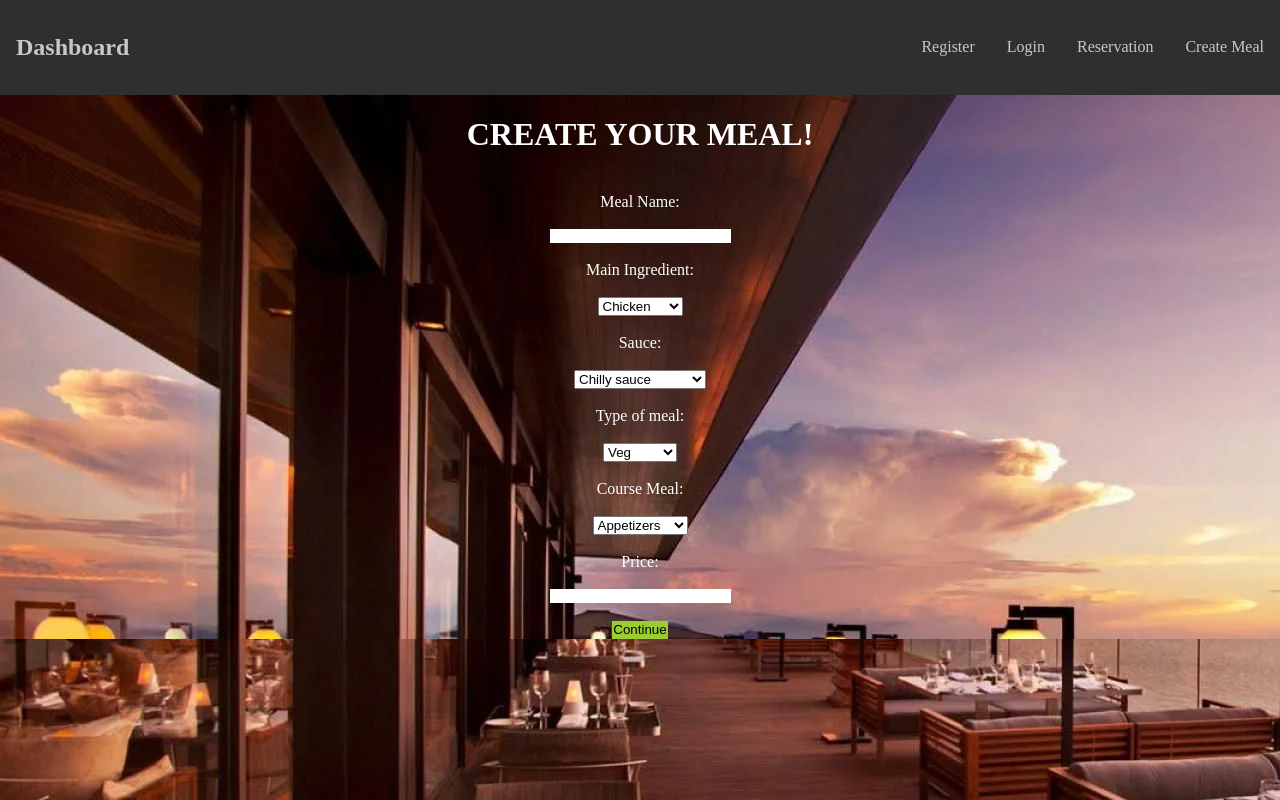
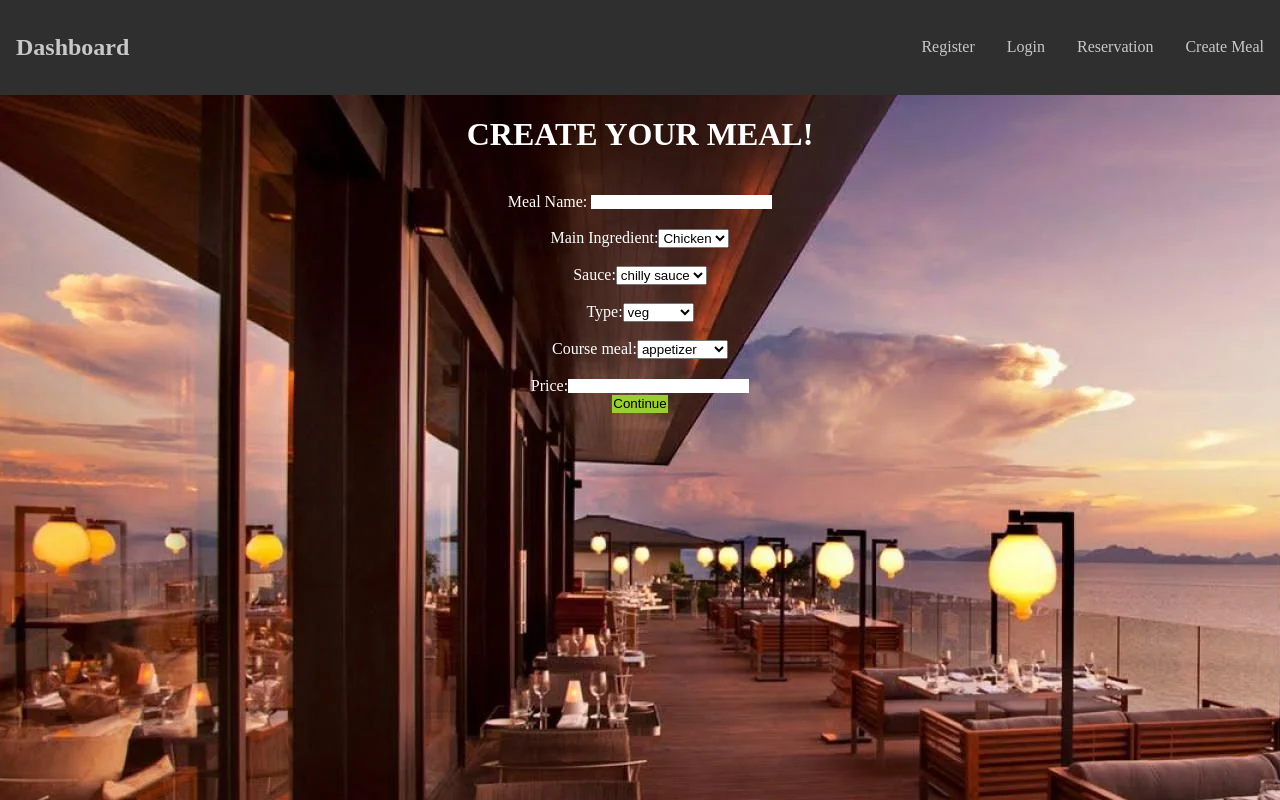
Before and after one commit to CoachEd03/VVCE-backend, a React (Create React App) app in the folder frontend/: page /createMeal in a window 1280 px wide. Built offline with nearby package versions, Linux system fonts and the light colour scheme.

Commit message:
edited frontend

```diff
--- a/frontend/src/components/meal.js
+++ b/frontend/src/components/meal.js
@@ -1,14 +1,25 @@
 import {useState} from 'react'
 //import "./meal_style.scss";
-function CreateMeal() {
+export default function CreateMeal() {
+    const ingredientList =[
+      "Chicken",
+      "Mutton",
+      "Paneer",
+      "fish",
+      "egg"
+];
+    const sauces=["chilly sauce","hot sauce"];
+    const mealType=["veg","non-veg"];
+    const course=["appetizer","starters","Maincourse","desserts"];
     const[meal,setMeal]= useState ({
         mealName: "",
         ingr1:"",
         ingr2:"",
         type:"",
         price:"",
-        courseMeal:""
-    })
+        courseMeal:"",
+
+    });
     function Continue(e) {
         e.preventDefault()
         console.log(meal)
@@ -27,74 +38,97 @@
             console.log(res);
           })
           .catch((err) => console.log(err));
+          setMeal({
+            mealName:"",
+            ingr1:"Chicken",
+            ingr2:"chilly sauce",
+            type:"veg",
+            price:"",
+            courseMeal:"appetizer",
+
+          });
       }
     return (
-        <body>
+
         <div>
-        <form onClick={(e) => Continue(e)}>
+        <form onSubmit={(e) => Continue(e)}>
 
            <h1><b>CREATE YOUR MEAL!</b></h1><br/>
-            <label>
-            {" "}
-            Meal Name: {" "}</label><br/>
+            <div>
+           <label> Meal Name: </label>
             <input type="text" name={meal.mealName}
-             onChange={(e) => setMeal({ ...meal,mealName: e.target.value })}
+             onChange={(e) => setMeal({ ...meal,mealName: e.target.value }) }
               required/>
-            <br/>
+        </div>
+        <br/>
+        <div>
+            <label> Main Ingredient:</label>
+        <select value={meal.ingr1}
+        onChange={(e) => setMeal({ ...meal,ingr1: e.target.value }) }
+            >
+                {ingredientList.map((option,index)=>(
+                    <option value={option} key={index}>
+                        {option}
+                    </option>
+                ))}
+            </select>
+        </div>
+        <br/>
 
-            <label>
-                {" "}
-                Main Ingredient: {" "}</label><br/>
-            <select name={meal.ingr1} value={meal.ingr1}>
-                <option>Chicken</option>
-                <option>Mutton</option>
-                <option>Paneer</option>
-                <option>Fish</option>
-                <option>Egg</option>
-                <option>Mushroom</option>
-            onChange={(e) => setMeal({ ...meal,ingr1: e.target.value })}
-            </select><br/>
+        <div>
+            <label>Sauce:</label>
+        <select value={meal.ingr2}
+        onChange={(e) => setMeal({ ...meal,ingr2: e.target.value }) }
+            >
+                {sauces.map((option,index)=>(
+                    <option value={option} key={index}>
+                        {option}
+                    </option>
+                ))}
+            </select>
+        </div>
+        <br/>
 
-            <label>
-                {" "}
-                Sauce:{" "}</label><br/>
-            <select name={meal.ingr2}>
-                <option>Chilly sauce</option>
-                <option>Schezwan sauce</option>
-                <option>Sweet chilly sauce</option>
-                onChange={(e) => setMeal({ ...meal,ingr2: e.target.value })}
-            </select><br/>
+        <div>
+        <label>Type:</label>
+        <select value={meal.type}
+        onChange={(e) => setMeal({ ...meal,type: e.target.value }) }
+            >
+                {mealType.map((option,index)=>(
+                    <option value={option} key={index}>
+                        {option}
+                    </option>
+                ))}
+            </select>
+        </div>
+        <br/>
 
-            <label>
-                {" "}
-                Type of meal:{" "}</label><br/>
-               <select name={meal.type}>
-                <option>Veg</option>
-                <option>Non-Veg</option>
-                onChange={(e) => setMeal({ ...meal,type: e.target.value })}
-               </select><br/>
-
-            <label>
-                {" "}
-                Course Meal:{" "}</label><br/>
-               <select name={meal.courseMeal}>
-                <option>Appetizers</option>
-                <option>Starters</option>
-                <option>Main course</option>
-                <option>Dessert</option>
-                onChange={(e) => setMeal({ ...meal,courseMeal: e.target.value })}
-               </select><br/>
-
-            <label>
-                {" "}
-                Price:{" "}</label><br/>
-            <input type="number" name={meal.price} required/><br/>
-            <button type="submit" value="Submit">Continue</button>
-
+        <div>
+        <label>Course meal:</label>
+        <select value={meal.courseMeal}
+        onChange={(e) => setMeal({ ...meal,courseMeal: e.target.value }) }
+            >
+                {course.map((option,index)=>(
+                    <option value={option} key={index}>
+                        {option}
+                    </option>
+                ))}
+            </select>
+       </div>
+       <br/>
+       <div>
+       <label>Price:</label>
+        <input type="number" name={meal.price}
+        onChange={(e) => setMeal({ ...meal,price: e.target.value }) }
+        required/>
+        </div>
+        <button type="submit" value="Submit">
+            Continue
+        </button>
         </form>
         </div>
 
-        </body>);
+        );
   }
 
-export default CreateMeal;
+//export default CreateMeal;
```
